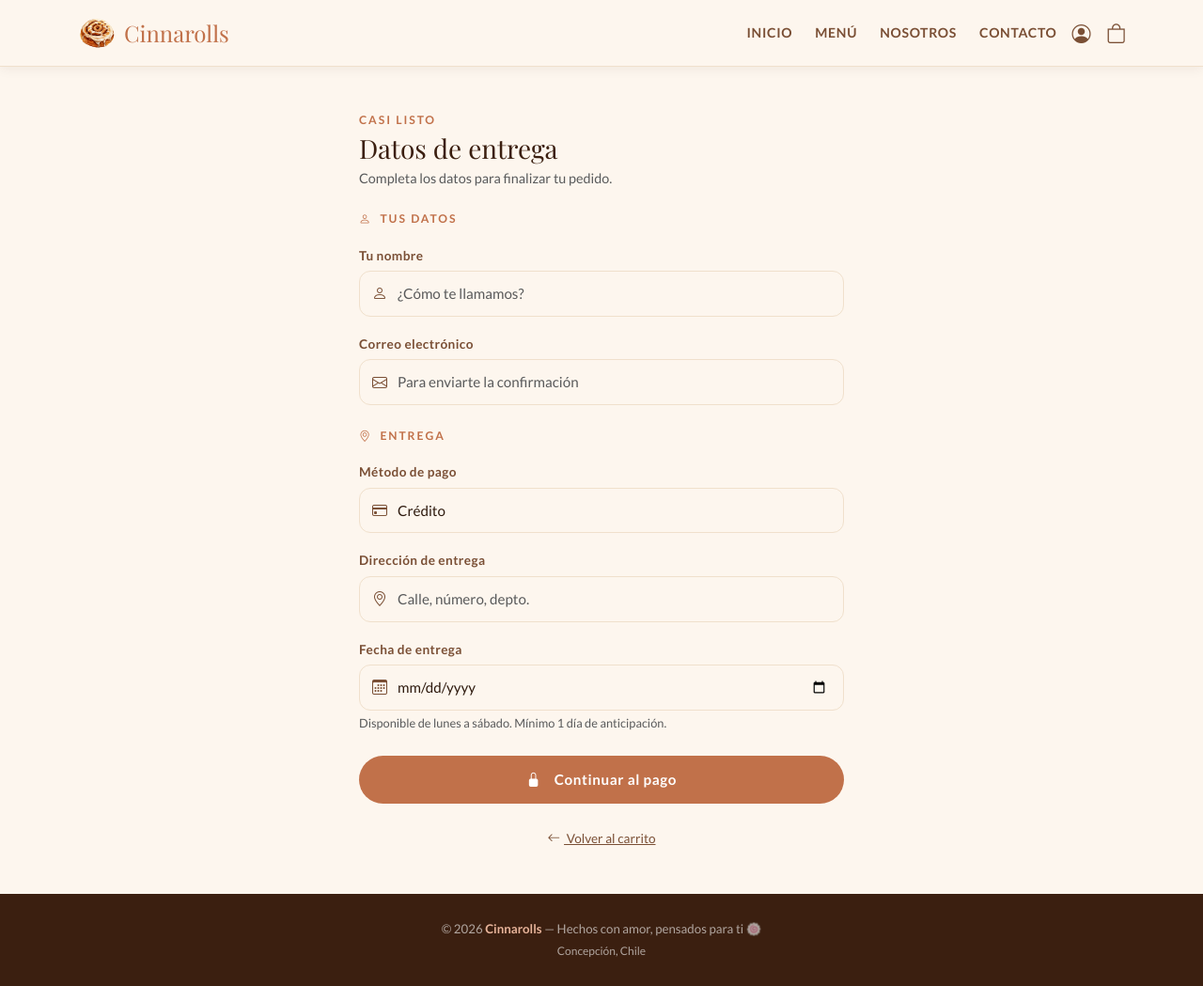
After one commit to Nayiiixd/canela, a Django app: page /checkout/ in a window 1280 px wide. The commit adds this page. Shown: the whole page at 94% size. Run offline with Django 5.2, Linux system fonts and the light colour scheme.

Commit message:
Ajustes en el metodo de compra, efectivo y tarjeta

```diff
--- /dev/null
+++ b/appcanela/templates/appcanela/checkout.html
@@ -0,0 +1,191 @@
+{% load static %}
+<!DOCTYPE html>
+<html lang="es">
+<head>
+    <meta charset="UTF-8">
+    <meta name="viewport" content="width=device-width, initial-scale=1.0">
+    <title>Cinnarolls | Checkout</title>
+    <link href="https://cdn.jsdelivr.net/npm/bootstrap@5.3.8/dist/css/bootstrap.min.css" rel="stylesheet">
+    <link href="https://cdn.jsdelivr.net/npm/bootstrap-icons@1.11.3/font/bootstrap-icons.min.css" rel="stylesheet">
+    <link href="https://fonts.googleapis.com/css2?family=Playfair+Display:wght@400;700&family=Lato:wght@300;400;700&display=swap" rel="stylesheet">
+    <link rel="stylesheet" href="{% static 'appcanela/css/mystyle.css' %}">
+</head>
+<body>
+
+    <nav>
+        <div class="container d-flex align-items-center">
+            <a class="nav-brand" href="{% url 'index' %}">
+                <img src="{% static 'appcanela/img/logo.png' %}" alt="Logo"
+                    style="width:42px;height:42px;object-fit:contain">
+                Cinnarolls
+            </a>
+            <div class="nav-links ms-auto d-none d-md-flex align-items-center">
+                <a href="{% url 'index' %}">Inicio</a>
+                <a href="{% url 'menu' %}">Menú</a>
+                <a href="{% url 'nosotros' %}">Nosotros</a>
+                <a href="{% url 'nosotros' %}#contacto">Contacto</a>
+                {% if user.is_authenticated %}
+                <div class="dropdown ms-3">
+                    <a class="nav-login text-decoration-none dropdown-toggle d-flex align-items-center gap-2"
+                       href="#" role="button" data-bs-toggle="dropdown" aria-expanded="false"
+                       style="color:#c9886a; font-weight:700;">
+                        <span>{{ user.first_name }}</span>
+                        <i class="bi bi-person-circle fs-4"></i>
+                    </a>
+                    <ul class="dropdown-menu dropdown-menu-end shadow-sm border-0 mt-2"
+                        style="border-radius:12px; padding:8px 0; min-width:200px;">
+                        {% if user.is_staff %}
+                        <li><a class="dropdown-item py-2" href="{% url 'panel_admin' %}"><i class="bi bi-shield-lock me-2"></i>Panel Admin</a></li>
+                        {% else %}
+                        <li><a class="dropdown-item py-2" href="{% url 'perfil' %}"><i class="bi bi-person me-2"></i>Mi Perfil</a></li>
+                        {% endif %}
+                        <li><hr class="dropdown-divider"></li>
+                        <li>
+                            <form method="post" action="{% url 'logout' %}">
+                                {% csrf_token %}
+                                <button type="submit" class="dropdown-item py-2 text-danger">
+                                    <i class="bi bi-box-arrow-right me-2"></i>Cerrar sesión
+                                </button>
+                            </form>
+                        </li>
+                    </ul>
+                </div>
+                {% else %}
+                <a href="{% url 'login' %}" class="nav-login ms-3 d-flex align-items-center gap-2" title="Iniciar sesión">
+                    <i class="bi bi-person-circle fs-5" style="color:var(--text-mid)"></i>
+                </a>
+                {% endif %}
+            </div>
+            <a class="nav-cart ms-3" href="{% url 'carrito' %}">
+                <i class="bi bi-bag"></i>
+            </a>
+            <button class="btn d-md-none ms-3 p-0 border-0" type="button" data-bs-toggle="collapse" data-bs-target="#mobileNav">
+                <i class="bi bi-list fs-4" style="color:var(--cinnamon)"></i>
+            </button>
+        </div>
+        <div class="collapse" id="mobileNav">
+            <div class="container py-2">
+                <a href="{% url 'index' %}" class="d-block py-2 mobile-link">Inicio</a>
+                <a href="{% url 'menu' %}" class="d-block py-2 mobile-link">Menú</a>
+                <a href="{% url 'nosotros' %}" class="d-block py-2 mobile-link">Nosotros</a>
+                <a href="{% url 'nosotros' %}#contacto" class="d-block py-2 mobile-link">Contacto</a>
+            </div>
+        </div>
+    </nav>
+
+    <div class="container py-5" style="max-width:540px;">
+
+        <p class="section-label mb-1">Casi listo</p>
+        <h3 class="mb-1" style="font-family:'Playfair Display',serif; color:var(--espresso)">Datos de entrega</h3>
+        <p class="text-muted mb-4" style="font-size:.9rem">Completa los datos para finalizar tu pedido.</p>
+
+        {% if pedido %}
+        <div class="card border-0 shadow-sm mb-4" style="border-radius:14px; background:var(--cream-light);">
+            <div class="card-body py-3 px-4">
+                <p class="mb-1" style="font-size:.85rem; color:var(--text-mid)">Resumen del pedido</p>
+                <div class="d-flex justify-content-between align-items-center">
+                    <span>Total a pagar</span>
+                    <strong style="font-size:1.2rem; color:var(--cinnamon)">${{ pedido.total }}</strong>
+                </div>
+            </div>
+        </div>
+        {% endif %}
+
+        <form method="post">
+            {% csrf_token %}
+
+            {% if not user.is_authenticated %}
+            <p class="section-label mb-3"><i class="bi bi-person me-1"></i> Tus datos</p>
+
+            <div class="mb-3">
+                <label class="form-label">Tu nombre</label>
+                <div class="input-icon-wrap">
+                    <i class="bi bi-person"></i>
+                    <input type="text" name="nombre_invitado" class="form-control"
+                           placeholder="¿Cómo te llamamos?" required
+                           oninput="this.value=this.value.replace(/[^A-Za-záéíóúÁÉÍÓÚñÑ\s]/g,'')">
+                </div>
+            </div>
+
+            <div class="mb-4">
+                <label class="form-label">Correo electrónico</label>
+                <div class="input-icon-wrap">
+                    <i class="bi bi-envelope"></i>
+                    <input type="email" name="correo_invitado" class="form-control"
+                           placeholder="Para enviarte la confirmación" required>
+                </div>
+            </div>
+            {% endif %}
+
+            <p class="section-label mb-3"><i class="bi bi-geo-alt me-1"></i> Entrega</p>
+
+            <div class="mb-3">
+                <label class="form-label">Método de pago</label>
+                <div class="input-icon-wrap">
+                    <i class="bi bi-credit-card"></i>
+                    <select class="form-select" name="metodo_pago" style="padding-left:2.5rem;">
+                        <option value="credito">Crédito</option>
+                        <option value="debito">Débito</option>
+                        <option value="efectivo">Efectivo</option>
+                    </select>
+                </div>
+            </div>
+
+            <div class="mb-3">
+                <label class="form-label">Dirección de entrega</label>
+                <div class="input-icon-wrap">
+                    <i class="bi bi-geo-alt"></i>
+                    <input type="text" name="direccion" class="form-control"
+                           placeholder="Calle, número, depto." required>
+                </div>
+            </div>
+
+            <div class="mb-4">
+                <label class="form-label">Fecha de entrega</label>
+                <div class="input-icon-wrap">
+                    <i class="bi bi-calendar3"></i>
+                    <input type="date" name="fecha_entrega" id="fechaEntrega" class="form-control" required>
+                </div>
+                <small class="text-muted" style="font-size:.8rem">
+                    Disponible de lunes a sábado. Mínimo 1 día de anticipación.
+                </small>
+            </div>
+
+            <button type="submit" class="btn-cinnamon w-100 justify-content-center">
+                <i class="bi bi-lock-fill me-1"></i> Continuar al pago
+            </button>
+        </form>
+
+        <div class="text-center mt-4">
+            <a href="{% url 'carrito' %}" class="auth-hint" style="font-size:.85rem">
+                <i class="bi bi-arrow-left me-1"></i> Volver al carrito
+            </a>
+        </div>
+    </div>
+
+    <footer>
+        <p class="mb-1">© 2026 <strong>Cinnarolls</strong> — Hechos con amor, pensados para ti 🍥</p>
+        <p class="mb-0" style="font-size:.75rem">Concepción, Chile</p>
+    </footer>
+
+    <script src="https://cdn.jsdelivr.net/npm/bootstrap@5.3.8/dist/js/bootstrap.bundle.min.js"></script>
+    <script>
+        (function () {
+            const input = document.getElementById('fechaEntrega');
+            if (!input) return;
+            const hoy = new Date();
+            hoy.setDate(hoy.getDate() + 1);
+            if (hoy.getDay() === 0) hoy.setDate(hoy.getDate() + 1);
+            input.min = hoy.toISOString().split('T')[0];
+
+            input.addEventListener('change', function () {
+                const sel = new Date(this.value + 'T00:00:00');
+                if (sel.getDay() === 0) {
+                    alert('No hacemos entregas los domingos. Por favor elige otro día.');
+                    this.value = '';
+                }
+            });
+        })();
+    </script>
+</body>
+</html>
--- a/appcanela/templates/appcanela/login.html
+++ b/appcanela/templates/appcanela/login.html
@@ -145,7 +145,7 @@
                 </form>
 
                 <div class="auth-divider"><span>o</span></div>
-                <a href="{% url 'index' %}" class="btn-guest w-100 justify-content-center"><i
+                <a href="{% url 'checkout' %}" class="btn-guest w-100 justify-content-center">
                         class="bi bi-incognito"></i> Continuar como invitado</a>
             </div>
         </div>
--- a/appcanela/urls.py
+++ b/appcanela/urls.py
@@ -17,7 +17,8 @@ urlpatterns = [
     path('procesar-pedido/', views.procesar_pedido, name='procesar_pedido'),
     path('confirmacion/', views.confirmacion, name='confirmacion'),
     path('pago/', views.simulacion_pago, name='simulacion_pago'),
-
+    path('pago/efectivo/', views.pago_resultado_efectivo, name='pago_resultado_efectivo'),
+    path('checkout/', views.checkout, name='checkout'),
     # Usuario
     path('perfil/', views.perfil, name='perfil'),
     path('mis-pedidos/', views.mis_pedidos, name='mis_pedidos'),
--- a/appcanela/views.py
+++ b/appcanela/views.py
@@ -71,8 +71,6 @@ def registro(request):
 
 @require_POST
 def procesar_pedido(request):
-    metodo_pago = request.POST.get("metodo_pago")
-
     try:
         subtotal = int(request.POST.get("subtotal", 0))
         total = int(request.POST.get("total", 0))
@@ -81,20 +79,14 @@ def procesar_pedido(request):
         messages.error(request, "Datos inválidos en el pedido.")
         return redirect("carrito")
 
-    direccion = request.POST.get("direccion", "").strip()
-    fecha_entrega = request.POST.get("fecha_entrega") or None
-    correo_invitado = request.POST.get("correo_invitado", "").strip()
-    nombre_invitado = request.POST.get("nombre_invitado", "").strip()
+    metodo_pago = request.POST.get("metodo_pago", "credito")
 
     pedido = Pedido.objects.create(
         usuario=request.user if request.user.is_authenticated else None,
-        nombre_cliente=request.user.first_name if request.user.is_authenticated else nombre_invitado,
+        nombre_cliente=request.user.first_name if request.user.is_authenticated else None,
         metodo_pago=metodo_pago,
         subtotal=subtotal,
         total=total,
-        direccion_entrega=direccion,
-        fecha_entrega=fecha_entrega,
-        correo_invitado=correo_invitado if not request.user.is_authenticated else None,
     )
     for i in range(num_items):
         nombre = request.POST.get(f"item_nombre_{i}")
@@ -108,7 +100,52 @@ def procesar_pedido(request):
                 cantidad=int(cantidad)
             )
     request.session['ultimo_pedido_id'] = pedido.id
-    return redirect("simulacion_pago")
+
+    # Si no está logueado, ir al login primero
+    if not request.user.is_authenticated:
+        return redirect(f"/login/?next=/checkout/")
+    return redirect("checkout")
+
+
+def checkout(request):
+    pedido_id = request.session.get('ultimo_pedido_id')
+    pedido = get_object_or_404(Pedido, id=pedido_id) if pedido_id else None
+    perfil = None
+    if request.user.is_authenticated:
+        perfil, _ = PerfilCliente.objects.get_or_create(user=request.user)
+
+    if request.method == 'POST':
+        direccion = request.POST.get("direccion", "").strip()
+        fecha_entrega = request.POST.get("fecha_entrega") or None
+        nombre_invitado = request.POST.get("nombre_invitado", "").strip()
+        correo_invitado = request.POST.get("correo_invitado", "").strip()
+        metodo_pago = request.POST.get("metodo_pago", "credito")
+
+        if pedido:
+            pedido.direccion_entrega = direccion
+            pedido.fecha_entrega = fecha_entrega
+            pedido.metodo_pago = metodo_pago
+            if not request.user.is_authenticated:
+                pedido.nombre_cliente = nombre_invitado
+                pedido.correo_invitado = correo_invitado
+            pedido.save()
+
+        if metodo_pago == 'efectivo':
+            return redirect("pago_resultado_efectivo")
+        return redirect("simulacion_pago")
+
+    return render(request, 'appcanela/checkout.html', {
+        'pedido': pedido,
+        'perfil': perfil,
+    })
+
+def pago_resultado_efectivo(request):
+    pedido_id = request.session.get('ultimo_pedido_id')
+    pedido = get_object_or_404(Pedido, id=pedido_id) if pedido_id else None
+    return render(request, 'appcanela/pago_resultado.html', {
+        'pedido': pedido,
+        'resultado': 'aprobado',
+    })
 
 
 def confirmacion(request):
```
Also changed, not shown: appcanela/templates/appcanela/carrito.html (+1 -53 lines), appcanela/templates/appcanela/simulacion_pago.html (+5 -12 lines), db.sqlite3.
